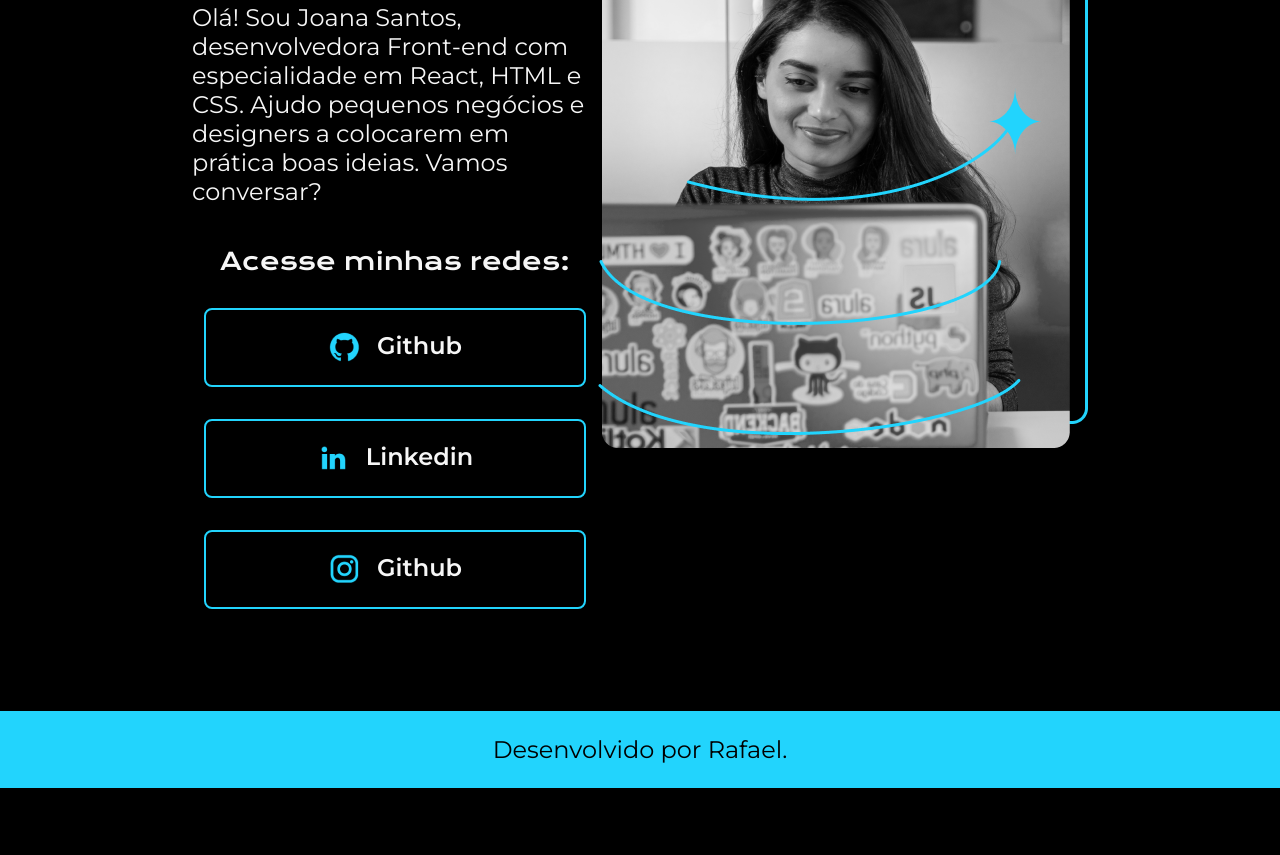
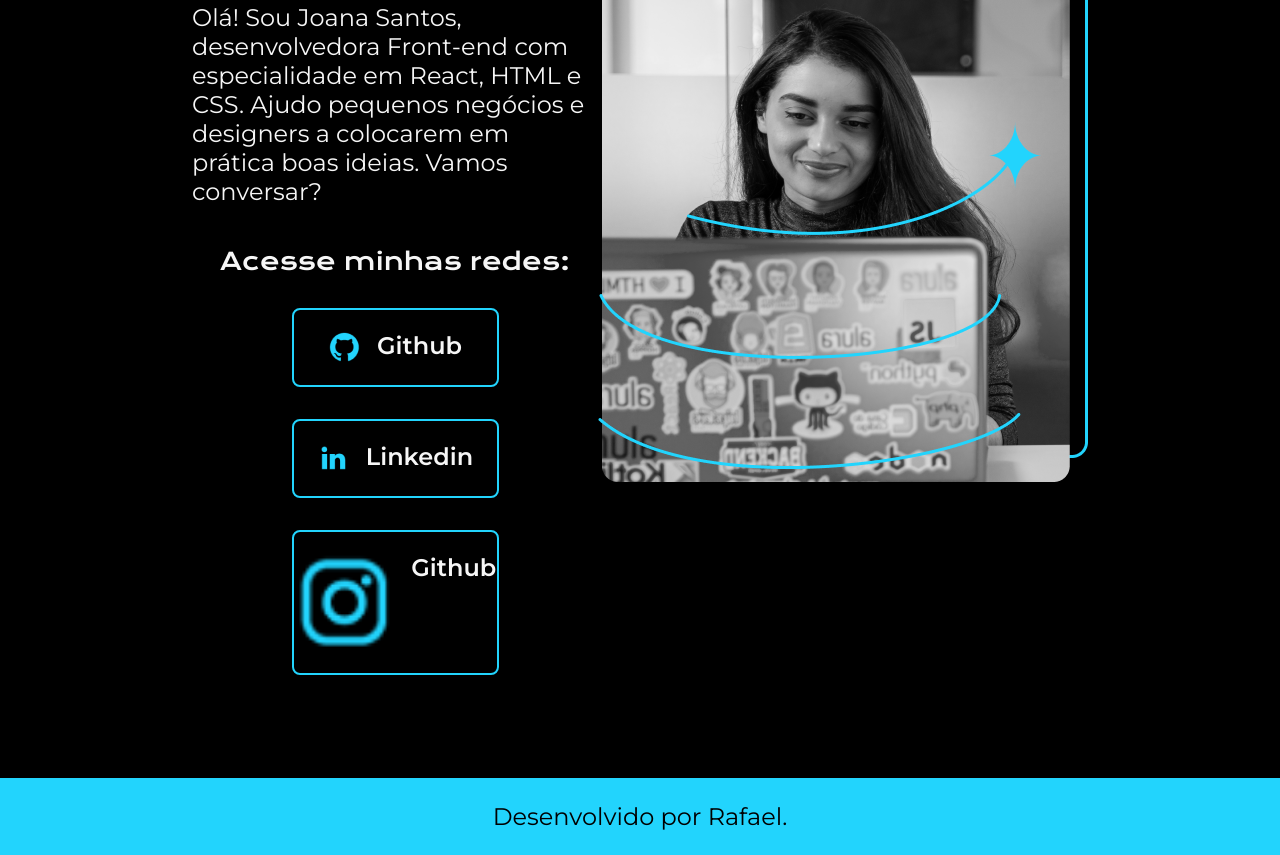
Before and after one commit to rafaelmunetiko/Projeto__Alura, a plain HTML site: page index.html in a window 1280 px wide. Shown: the part 408-1263 px from the top of the page. Before the commit the page ends 1196 px from the top, so only its background shows below. Drawn offline with nearby package versions, Linux system fonts and the light colour scheme.

Commit message:
Terceiro Commit

```diff
--- a/CSS/style.css
+++ b/CSS/style.css
@@ -31,7 +31,7 @@ body{
 
 .cabecalho__menu__link{
     font-family: var(--fonte-secundaria)
-    font-size: 24px;
+    font-size: 1.5rem;
     font-weight: 600;
     color: var(--cor-terciaria);
     text-decoration: none;
@@ -45,14 +45,14 @@ body{
 }
 
 .apresentacao__conteudo{
-    width: 615px;
+    width: 50%;
     display: flex;
     flex-direction: column;
     gap: 40px;
 }
 
 .apresentacao__conteudo__titulo{
-    font-size: 36px;
+    font-size: 2.25rem;
     font-family: var(--fonte-primaria);
 }
 
@@ -61,7 +61,7 @@ body{
 }
 
 .apresentacao__conteudo__texto{
-    font-size: 24px;
+    font-size: 1.5rem;
     font-family: var(--fonte-secundaria);
 }
 
@@ -76,18 +76,18 @@ body{
 .apresentacao__links__subtitulo{
     font-family: var(--fonte-primaria);
     font-weight: 400;
-    font-size: 24px;
+    font-size: 1.5rem;
 }
 
-.apresentacao__links__link{
+.apresentacao__links__navegacao{
     display: flex;
     justify-content: center;
     gap: 16px;
     border: 2px solid var(--cor-terciaria);
-    width: 378px;
+    width: 50%;
     text-align: center;
     border-radius: 8px;
-    font-size: 24px;
+    font-size: 1.5rem;
     font-weight: 600;
     padding: 21.5px 0px;
     text-decoration: none;
@@ -100,12 +100,16 @@ body{
     padding: 3%;
 }
 
+.apresentacao__imagem{
+    width: 50%;
+}
+
 .rodape{
     color: var(--cor-primaria);
     background-color: var(--cor-terciaria);
     padding: 24px;
     text-align: center;
     font-family: var(--fonte-secundaria);
-    font-size: 24px;
+    font-size: 1.5rem;
     font-weight: 400;
 }
--- a/index.html
+++ b/index.html
@@ -24,16 +24,16 @@
                 conversar?</p>
             <div class="apresentacao__links">
                 <h2 class="apresentacao__links__subtitulo">Acesse minhas redes:</h2>
-                <a class="apresentacao__links__link" href="https://www.github.com.br/rafaelmunetiko">
+                <a class="apresentacao__links__navegacao" href="https://www.github.com.br/rafaelmunetiko">
                     <img src="./Imagens/github.png" alt="">
                     Github
                 </a>
-                <a class="apresentacao__links__link" href="https://www.linkedin.com.br/in/rafaelmunetiko">
+                <a class="apresentacao__links__navegacao" href="https://www.linkedin.com.br/in/rafaelmunetiko">
                     <img src="./Imagens/linkedin.png" alt="">
                     Linkedin
                 </a>
-                <a class="apresentacao__links__link" href="https://www.instagram.com.br/umjapones">
-                    <img src="./Imagens/instagram.png" alt="">
+                <a class="apresentacao__links__navegacao" href="https://www.instagram.com.br/umjapones">
+                    <img class="apresentacao__imagem" src="./Imagens/instagram.png" alt="">
                     Github
                 </a>
             </div>
```
Also changed, not shown: about.html (+1 -1 lines).
